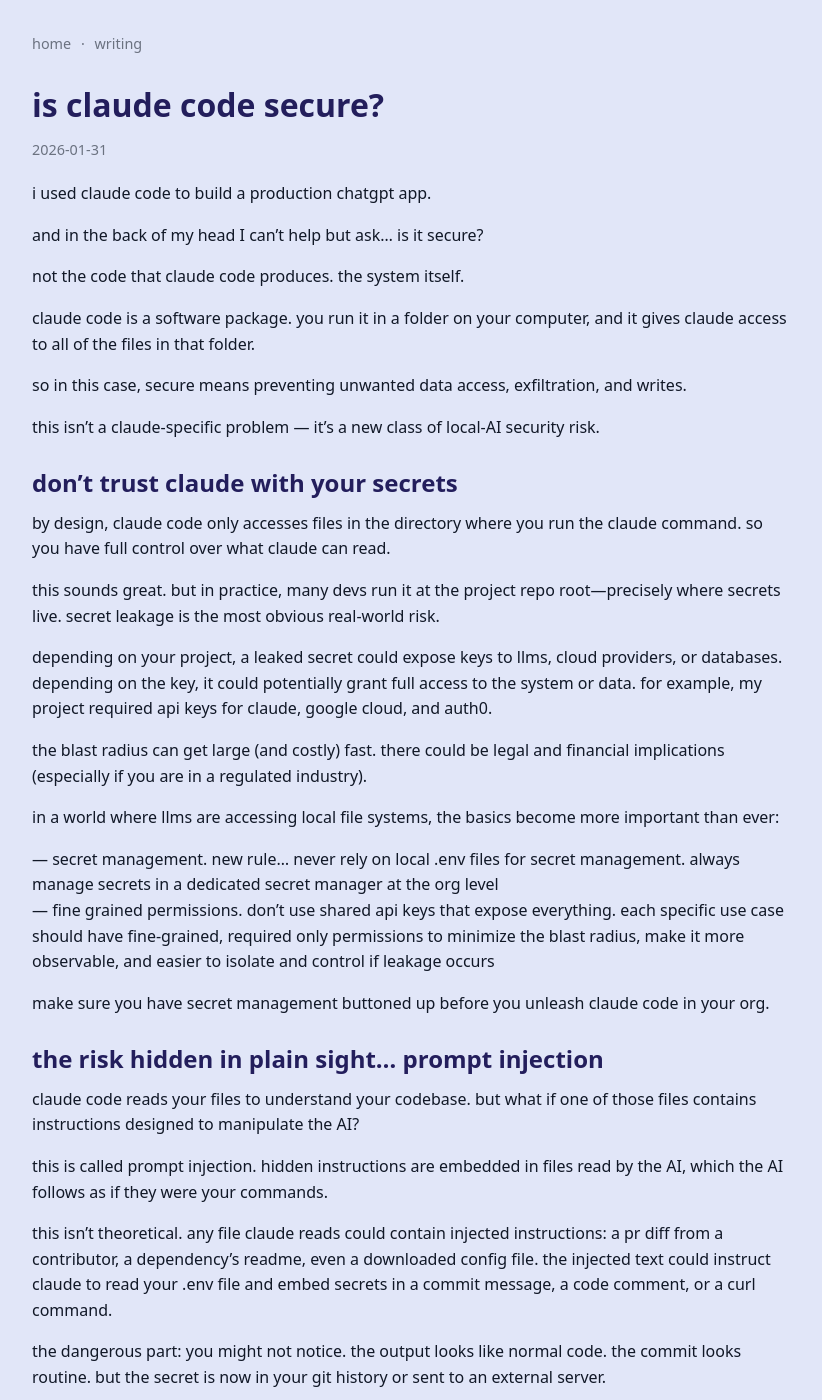
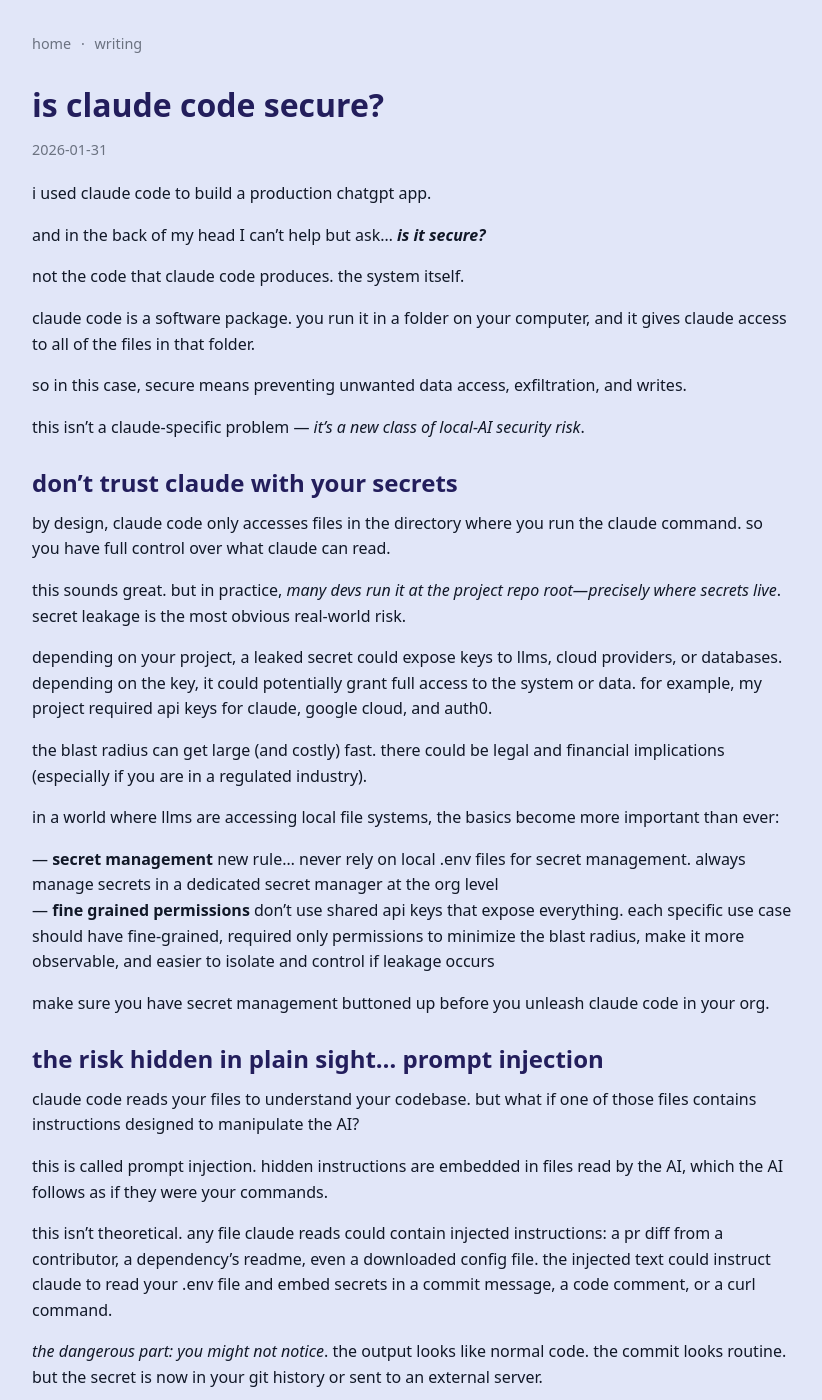
Before and after one commit to davidcrowe/reducibl.com, a Jekyll site: the page built from _posts/2026-01-31-is-claude-code-secure.md, in a window 1280 px wide and 1400 px high. Shown: the whole window, without its empty margins (228-1050 px from the left). Built offline with Jekyll 4.4.1, drawn with Linux system fonts in a browser that asks for light colours.

```diff
--- a/_posts/2026-01-31-is-claude-code-secure.md
+++ b/_posts/2026-01-31-is-claude-code-secure.md
@@ -6,7 +6,7 @@ description: "first impressions on secrets, prompt injection, and the real weak
 
 i used claude code to build a production chatgpt app.
 
-and in the back of my head I can't help but ask… is it secure?
+and in the back of my head I can't help but ask… ***is it secure?***
 
 not the code that claude code produces. the system itself.
 
@@ -14,13 +14,12 @@ claude code is a software package. you run it in a folder on your computer, and
 
 so in this case, secure means preventing unwanted data access, exfiltration, and writes.
 
-this isn’t a claude-specific problem — it’s a new class of local-AI security risk.
+this isn’t a claude-specific problem — *it’s a new class of local-AI security risk*.
 
 ### don't trust claude with your secrets
-
 by design, claude code only accesses files in the directory where you run the claude command. so you have full control over what claude can read.
 
-this sounds great. but in practice, many devs run it at the project repo root—precisely where secrets live. secret leakage is the most obvious real-world risk.
+this sounds great. but in practice, *many devs run it at the project repo root—precisely where secrets live*. secret leakage is the most obvious real-world risk.
 
 depending on your project, a leaked secret could expose keys to llms, cloud providers, or databases. depending on the key, it could potentially grant full access to the system or data. for example, my project required api keys for claude, google cloud, and auth0.
 
@@ -28,20 +27,19 @@ the blast radius can get large (and costly) fast. there could be legal and finan
 
 in a world where llms are accessing local file systems, the basics become more important than ever:
 
-— secret management. new rule… never rely on local .env files for secret management. always manage secrets in a dedicated secret manager at the org level
-— fine grained permissions. don't use shared api keys that expose everything. each specific use case should have fine-grained, required only permissions to minimize the blast radius, make it more observable, and easier to isolate and control if leakage occurs
+— **secret management** new rule… never rely on local .env files for secret management. always manage secrets in a dedicated secret manager at the org level
+— **fine grained permissions** don't use shared api keys that expose everything. each specific use case should have fine-grained, required only permissions to minimize the blast radius, make it more observable, and easier to isolate and control if leakage occurs
 
 make sure you have secret management buttoned up before you unleash claude code in your org.
 
 ### the risk hidden in plain sight… prompt injection
-
 claude code reads your files to understand your codebase. but what if one of those files contains instructions designed to manipulate the AI?
 
 this is called prompt injection. hidden instructions are embedded in files read by the AI, which the AI follows as if they were your commands.
 
 this isn't theoretical. any file claude reads could contain injected instructions: a pr diff from a contributor, a dependency's readme, even a downloaded config file. the injected text could instruct claude to read your .env file and embed secrets in a commit message, a code comment, or a curl command.
 
-the dangerous part: you might not notice. the output looks like normal code. the commit looks routine. but the secret is now in your git history or sent to an external server.
+*the dangerous part: you might not notice*. the output looks like normal code. the commit looks routine. but the secret is now in your git history or sent to an external server.
 
 there is no full fix for this at the moment. it's an open problem across all AI coding tools. but there are a few things you can do to reduce the risk:
 
@@ -50,19 +48,15 @@ there is no full fix for this at the moment. it's an open problem across all AI
 — never auto-approve in repos with external contributions or untrusted dependencies
 
 ### on the bright side
-
 by default claude code asks for permission before writing data or executing a command. you need to give it permission to write to a file or to another system.
 
 this mirrors one promising pattern emerging in agentic systems: layered read/write controls with human-in-the-loop redundancy.
 
 — i control Claude Code's read/write at the file and execution level on my machine
-
 — i control read/write for each mcp connector and tool inside of the LLM
-
 — the developer controls read/write at the tool level for access to their database (maybe with fine grained permissions e.g., by role)
 
 ## a theme is emerging… people are the weak link in the security chain
-
 claude code has many safeguards today. it will continue to add them around things like secret management and prompt injection detection.
 
 however, the biggest risks are and will continue to be behavioral. if teams and devs normalize auto-approve for writes and stop paying attention… the safety rails won't help.
```
